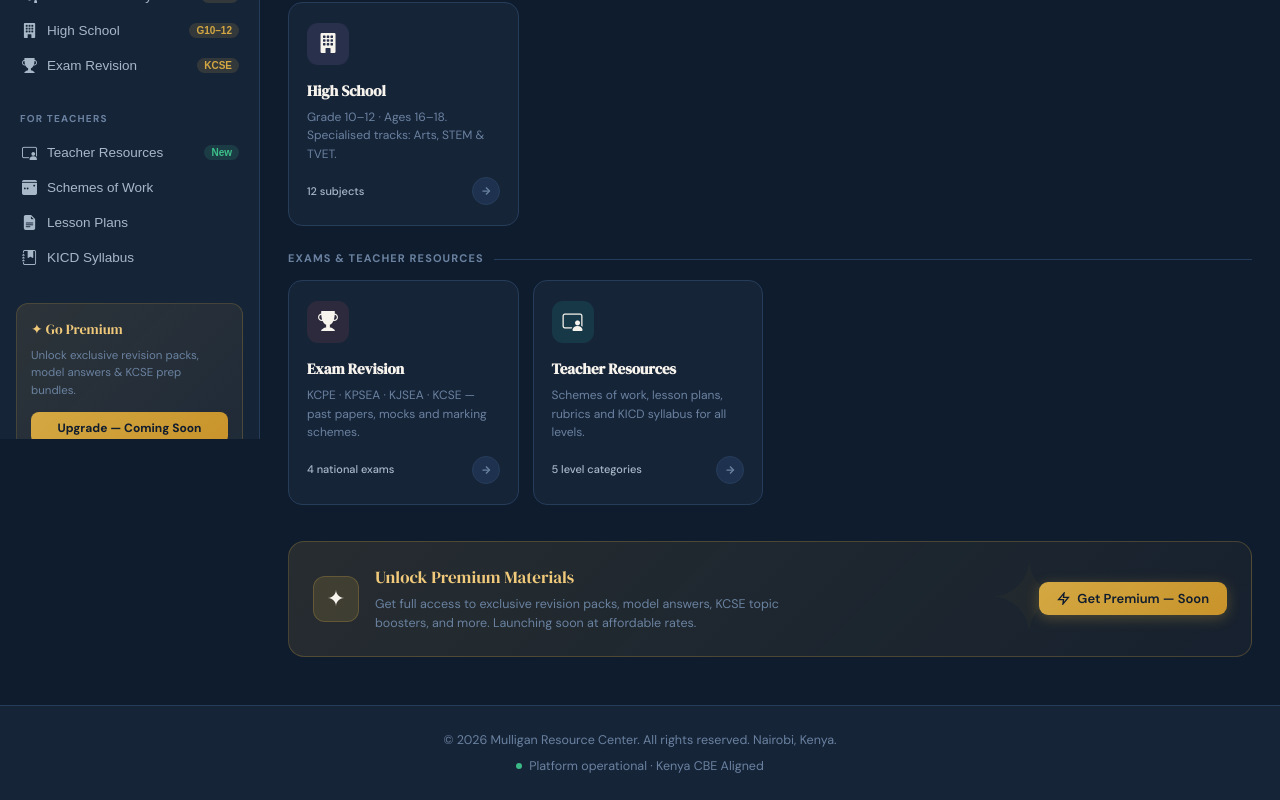
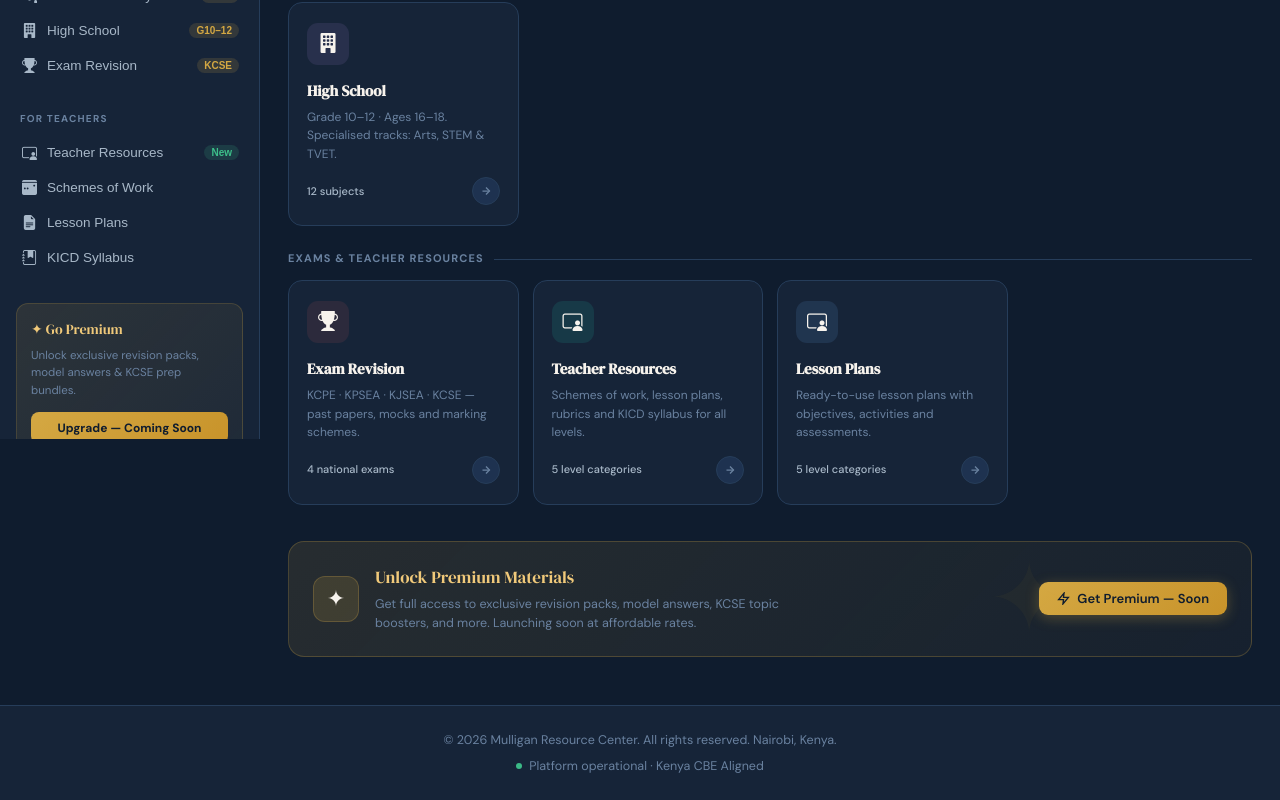
Before and after one commit to ChadMulligan5/mulligan-resources, a React (Create React App) app: page / in a window 1280 px wide. Shown: the part 726-1526 px from the top of the page. Built offline with nearby package versions, Linux system fonts and the light colour scheme.

Commit message:
Mulligan Resource Updated APIs and categories

```diff
--- a/src/components/DocModal.jsx
+++ b/src/components/DocModal.jsx
@@ -12,7 +12,7 @@
 };
 
 const DOC_SCALE = 2;
-const TOOLBAR_BLOCK_HEIGHT = Math.ceil(60 * DOC_SCALE);
+const TOOLBAR_BLOCK_HEIGHT = Math.ceil(100 * DOC_SCALE);
 
 const S = {
   overlay: {
--- a/src/components/DrillDown.jsx
+++ b/src/components/DrillDown.jsx
@@ -37,6 +37,7 @@
   const extraLevels = [
     { id:'exam-revision',     biIcon:'bi-trophy-fill',     color:'lc-coral', title:'Exam Revision',     desc:'KCPE · KPSEA · KJSEA · KCSE — past papers, mocks and marking schemes.',    count:'4 national exams' },
     { id:'teacher-resources', biIcon:'bi-person-video3',   color:'lc-teal',  title:'Teacher Resources', desc:'Schemes of work, lesson plans, rubrics and KICD syllabus for all levels.',  count:'5 level categories' },
+    { id:'lesson-plans', biIcon:'bi-person-video3',   color:'lc-blue',  title:'Lesson Plans', desc:'Ready-to-use lesson plans with objectives, activities and assessments.',  count:'5 level categories' },
   ];
 
   const Card = ({ level }) => (
--- a/src/components/DriveDocuments.jsx
+++ b/src/components/DriveDocuments.jsx
@@ -352,7 +352,7 @@
     <div className="empty-state">
       <div className="es-icon">📁</div>
       <div className="es-title">No categories found</div>
-      <div className="es-desc">Create subfolders (e.g. "Notes & Summaries") inside this subject folder on Drive.</div>
+      <div className="es-desc">we're working on creating content for this subject.</div>
     </div>
   );
 
--- a/src/data.js
+++ b/src/data.js
@@ -14,52 +14,62 @@
   'lower-primary': {
     label: 'Lower Primary', icon: '📗', color: 'lc-green',
     grades: [
-      { id:'g1', num:'1', label:'Grade 1', age:'Age 6–7', subjects:['Literacy Activities','Kiswahili Language Activities','Mathematical Activities','Environmental Activities','Creative Arts','Religious Education'] },
-      { id:'g2', num:'2', label:'Grade 2', age:'Age 7–8', subjects:['Literacy Activities','Kiswahili Language Activities','Mathematical Activities','Environmental Activities','Creative Arts','Religious Education'] },
-      { id:'g3', num:'3', label:'Grade 3', age:'Age 8–9', subjects:['Literacy Activities','Kiswahili Language Activities','Mathematical Activities','Environmental Activities','Creative Arts','Religious Education'] },
+      { id:'g1', num:'G 1', label:'Grade 1', age:'Age 6–7', driveId:'13q0l1ryu7xUPu9_bT-vRzt8BYkVW4p7J', subjects:['Literacy Activities','Kiswahili Language Activities','Mathematical Activities','Environmental Activities','Creative Arts','Religious Education'] },
+      { id:'g2', num:'G 2', label:'Grade 2', age:'Age 7–8', driveId:'1GSHaVDWdZw1Yp3pXp73-9VyEwmZrhK9X', subjects:['Literacy Activities','Kiswahili Language Activities','Mathematical Activities','Environmental Activities','Creative Arts','Religious Education'] },
+      { id:'g3', num:'G 3', label:'Grade 3', age:'Age 8–9', driveId:'1VgEYZGT2DIdnfMYI9S2luAblBUZs6tjY', subjects:['Literacy Activities','Kiswahili Language Activities','Mathematical Activities','Environmental Activities','Creative Arts','Religious Education'] },
     ],
   },
   'upper-primary': {
     label: 'Upper Primary', icon: '📘', color: 'lc-blue',
     grades: [
-      { id:'g4', num:'4', label:'Grade 4', age:'Age 10–11', subjects:['English','Kiswahili','Mathematics','Science & Technology','Social Studies','Religious Education','Creative Arts','Physical & Health Education'] },
-      { id:'g5', num:'5', label:'Grade 5', age:'Age 11–12', subjects:['English','Kiswahili','Mathematics','Science & Technology','Social Studies','Religious Education','Creative Arts','Physical & Health Education'] },
-      { id:'g6', num:'6', label:'Grade 6', age:'Age 12–13', subjects:['English','Kiswahili','Mathematics','Science & Technology','Social Studies','Religious Education','Creative Arts','Physical & Health Education'] },
+      { id:'g4', num:'G 4', label:'Grade 4', age:'Age 10–11', driveId:'1Y1n-B5fg2IdJgmZykfRNSzbu4iPQR8qE', subjects:['English','Kiswahili','Mathematics','Science & Technology','Social Studies','Religious Education','Creative Arts','Physical & Health Education'] },
+      { id:'g5', num:'G 5', label:'Grade 5', age:'Age 11–12', driveId:'1YigB_gRjvWKXDRkqR1BeiVK_2wUOLzP5', subjects:['English','Kiswahili','Mathematics','Science & Technology','Social Studies','Religious Education','Creative Arts','Physical & Health Education'] },
+      { id:'g6', num:'G 6', label:'Grade 6', age:'Age 12–13', driveId:'1EaMELv3FUrH8TDNnKEmGMQd3veTTLR4j', subjects:['English','Kiswahili','Mathematics','Science & Technology','Social Studies','Religious Education','Creative Arts','Physical & Health Education'] },
     ],
   },
   'junior-secondary': {
-    label: 'Junior Secondary', icon: '📙', color: 'lc-gold',
+    label: 'Junior Secondary', icon: '📁', color: 'lc-gold',
     grades: [
-      { id:'g7', num:'7', label:'Grade 7', age:'Age 13–14', subjects:['English','Kiswahili','Mathematics','Integrated Science','Social Studies','Business Studies','Agriculture','Computer Science','Creative Arts','Physical Education','Religious Education','Foreign Language'] },
-      { id:'g8', num:'8', label:'Grade 8', age:'Age 14–15', subjects:['English','Kiswahili','Mathematics','Integrated Science','Social Studies','Business Studies','Agriculture','Computer Science','Creative Arts','Physical Education','Religious Education','Foreign Language'] },
-      { id:'g9', num:'9', label:'Grade 9', age:'Age 15–16', subjects:['English','Kiswahili','Mathematics','Integrated Science','Social Studies','Business Studies','Agriculture','Computer Science','Creative Arts','Physical Education','Religious Education','Foreign Language'] },
+      { id:'g7', num:'📚', label:'Grade 7', age:'Notes and Past papers', driveId:'1HGV_tzq1lW5syxM-gmbO4_jUIaGlUvuo', subjects:['English','Kiswahili','Mathematics','Integrated Science','Social Studies','Business Studies','Agriculture','Computer Science','Creative Arts','Physical Education','Religious Education','Foreign Language'] },
+      { id:'g8', num:'📚', label:'Grade 8', age:'Notes and Past papers', driveId:'1CzVAb1Ccl1xNllv387VEJLuZq9skVboh', subjects:['English','Kiswahili','Mathematics','Integrated Science','Social Studies','Business Studies','Agriculture','Computer Science','Creative Arts','Physical Education','Religious Education','Foreign Language'] },
+      { id:'g9', num:'📚', label:'Grade 9', age:'Notes and Past papers', driveId:'16q-w9r1ehmIHacJ7GfRuLgetTqbgYLh9', subjects:['English','Kiswahili','Mathematics','Integrated Science','Social Studies','Business Studies','Agriculture','Computer Science','Creative Arts','Physical Education','Religious Education','Foreign Language'] },
     ],
   },
   'high-school': {
     label: 'High School', icon: '📓', color: 'lc-purple',
     grades: [
-      { id:'g10', num:'10', label:'Grade 10', age:'Age 16–17', subjects:['English','Kiswahili','Mathematics','Biology','Chemistry','Physics','History','Geography','Business Studies','Computer Science','Art & Design','Music'] },
-      { id:'g11', num:'11', label:'Grade 11', age:'Age 17–18', subjects:['English','Kiswahili','Mathematics','Biology','Chemistry','Physics','History','Geography','Business Studies','Computer Science','Art & Design','Music'] },
-      { id:'g12', num:'12', label:'Grade 12', age:'Age 18–19', subjects:['English','Kiswahili','Mathematics','Biology','Chemistry','Physics','History','Geography','Business Studies','Computer Science','Art & Design','Music'] },
+      { id:'g10', num:'G 10', label:'Grade 10', age:'Age 16–17', driveId:'13tl1nSZKC6nWBC0fQN5zExR0hg9pRvi-', subjects:['English','Kiswahili','Mathematics','Biology','Chemistry','Physics','History','Geography','Business Studies','Computer Science','Art & Design','Music'] },
+      { id:'g11', num:'G 11', label:'Grade 11', age:'Age 17–18', driveId:'10tgOnrs8wniBi1FdRZO5I8jHvNDQ5sEQ', subjects:['English','Kiswahili','Mathematics','Biology','Chemistry','Physics','History','Geography','Business Studies','Computer Science','Art & Design','Music'] },
+      { id:'g12', num:'G 12', label:'Grade 12', age:'Age 18–19', driveId:'12w9JkWnZONvB6aGAt5PkLchdaxlRYIWE', subjects:['English','Kiswahili','Mathematics','Biology','Chemistry','Physics','History','Geography','Business Studies','Computer Science','Art & Design','Music'] },
     ],
   },
   'exam-revision': {
     label: 'Exam Revision', icon: '🏆', color: 'lc-coral',
     grades: [
-      { id:'kcpe',  num:'', label:'KCPE',  age:'Primary Exit Exam',  subjects:['English','Kiswahili','Mathematics','Science','Social Studies & CRE'] },
-      { id:'kpsea', num:'', label:'KPSEA', age:'Grade 6 Exit Exam',  subjects:['English','Kiswahili','Mathematics','Science & Technology','Social Studies','Creative Arts','Physical & Health Education'] },
-      { id:'kjsea', num:'', label:'KJSEA', age:'Grade 9 Exit Exam',  subjects:['English','Kiswahili','Mathematics','Integrated Science','Social Studies','Business Studies','Agriculture','Computer Science','Creative Arts','Physical Education'] },
-      { id:'kcse',  num:'', label:'KCSE',  age:'Secondary Exit Exam', subjects:['English','Kiswahili','Mathematics','Biology','Chemistry','Physics','History','Geography','Business Studies','Computer Studies'] },
+      { id:'kcpe',  num:'', label:'KCPE',  age:'Primary Exit Exam', driveId:'1YcRs0GDdYu5nzXDsPQcU-7YBPUF60bwn',  subjects:['English','Kiswahili','Mathematics','Science','Social Studies & CRE'] },
+      { id:'kpsea', num:'', label:'KPSEA', age:'Grade 6 Exit Exam', driveId:'1268zQYpP0aXQm5jeWJJhbFTezOQKwXQB',  subjects:['English','Kiswahili','Mathematics','Science & Technology','Social Studies','Creative Arts','Physical & Health Education'] },
+      { id:'kjsea', num:'', label:'KJSEA', age:'Grade 9 Exit Exam', driveId:'1mmML5c8CJC-RYbDCgYNS7DDj8e6EuTMb',  subjects:['English','Kiswahili','Mathematics','Integrated Science','Social Studies','Business Studies','Agriculture','Computer Science','Creative Arts','Physical Education'] },
+      { id:'kcse',  num:'', label:'KCSE',  age:'Secondary Exit Exam', driveId:'1iXJW8CmNDKWNLQ39H9tCt-D4wmVowJfX', subjects:['English','Kiswahili','Mathematics','Biology','Chemistry','Physics','History','Geography','Business Studies','Computer Studies'] },
     ],
   },
   'teacher-resources': {
     label: 'Teacher Resources', icon: '👩‍🏫', color: 'lc-teal',
     grades: [
-      { id:'tr-pp', num:'', label:'Pre-Primary',      age:'PP1 & PP2',   subjects:['Schemes of Work','Lesson Plans','Assessment Rubrics','Activity Sheets','KICD Syllabus'] },
-      { id:'tr-lp', num:'', label:'Lower Primary',    age:'Grade 1–3',   subjects:['Schemes of Work','Lesson Plans','Assessment Rubrics','Activity Sheets','KICD Syllabus','Record of Work'] },
-      { id:'tr-up', num:'', label:'Upper Primary',    age:'Grade 4–6',   subjects:['Schemes of Work','Lesson Plans','Assessment Rubrics','Homework Sheets','KICD Syllabus','Record of Work'] },
-      { id:'tr-js', num:'', label:'Junior Secondary', age:'Grade 7–9',   subjects:['Schemes of Work','Lesson Plans','Assessment Rubrics','CAT Papers','KICD Syllabus','Record of Work','Remedial Activities'] },
-      { id:'tr-ss', num:'', label:'High School',      age:'Grade 10–12', subjects:['Schemes of Work','Lesson Plans','Assessment Rubrics','CAT Papers','KICD Syllabus','Record of Work','KCSE Prediction Papers'] },
+      { id:'tr-pp', num:'', label:'Pre-Primary',      age:'PP1 & PP2',   driveId:'1VgEYZGT2DIdnfMYI9S2luAblBUZs6tjY',  subjects:['Schemes of Work','Lesson Plans','Assessment Rubrics','Activity Sheets','KICD Syllabus'] },
+      { id:'tr-lp', num:'', label:'Lower Primary',    age:'Grade 1–3',   driveId:'1VgEYZGT2DIdnfMYI9S2luAblBUZs6tjY',  subjects:['Schemes of Work','Lesson Plans','Assessment Rubrics','Activity Sheets','KICD Syllabus','Record of Work'] },
+      { id:'tr-up', num:'', label:'Upper Primary',    age:'Grade 4–6',   driveId:'1VgEYZGT2DIdnfMYI9S2luAblBUZs6tjY',  subjects:['Schemes of Work','Lesson Plans','Assessment Rubrics','Homework Sheets','KICD Syllabus','Record of Work'] },
+      { id:'tr-js', num:'', label:'Junior Secondary', age:'Grade 7–9',   driveId:'1VgEYZGT2DIdnfMYI9S2luAblBUZs6tjY',  subjects:['Schemes of Work','Lesson Plans','Assessment Rubrics','CAT Papers','KICD Syllabus','Record of Work','Remedial Activities'] },
+      { id:'tr-ss', num:'', label:'High School',      age:'Grade 10–12', driveId:'1VgEYZGT2DIdnfMYI9S2luAblBUZs6tjY',  subjects:['Schemes of Work','Lesson Plans','Assessment Rubrics','CAT Papers','KICD Syllabus','Record of Work','KCSE Prediction Papers'] },
+    ],
+  },
+  'lesson-plans': {
+    label: 'Lesson Plans', icon: '�', color: 'lc-blue',
+    grades: [
+      { id:'tr-pp', num:'', label:'pp',      age:'PP1 & PP2',   driveId:'1VgEYZGT2DIdnfMYI9S2luAblBUZs6tjY',  subjects:['Schemes of Work','Lesson Plans','Assessment Rubrics','Activity Sheets','KICD Syllabus'] },
+      { id:'tr-lp', num:'', label:'Lp',    age:'Grade 1–3',   driveId:'1VgEYZGT2DIdnfMYI9S2luAblBUZs6tjY',  subjects:['Schemes of Work','Lesson Plans','Assessment Rubrics','Activity Sheets','KICD Syllabus','Record of Work'] },
+      { id:'tr-up', num:'', label:'Up',    age:'Grade 4–6',   driveId:'1VgEYZGT2DIdnfMYI9S2luAblBUZs6tjY',  subjects:['Schemes of Work','Lesson Plans','Assessment Rubrics','Homework Sheets','KICD Syllabus','Record of Work'] },
+      { id:'tr-js', num:'', label:'Jss', age:'Grade 7–9',   driveId:'1VgEYZGT2DIdnfMYI9S2luAblBUZs6tjY',  subjects:['Schemes of Work','Lesson Plans','Assessment Rubrics','CAT Papers','KICD Syllabus','Record of Work','Remedial Activities'] },
+      { id:'tr-ss', num:'', label:'Hs',      age:'Grade 10–12', driveId:'1VgEYZGT2DIdnfMYI9S2luAblBUZs6tjY',  subjects:['Schemes of Work','Lesson Plans','Assessment Rubrics','CAT Papers','KICD Syllabus','Record of Work','KCSE Prediction Papers'] },
     ],
   },
 };
```
